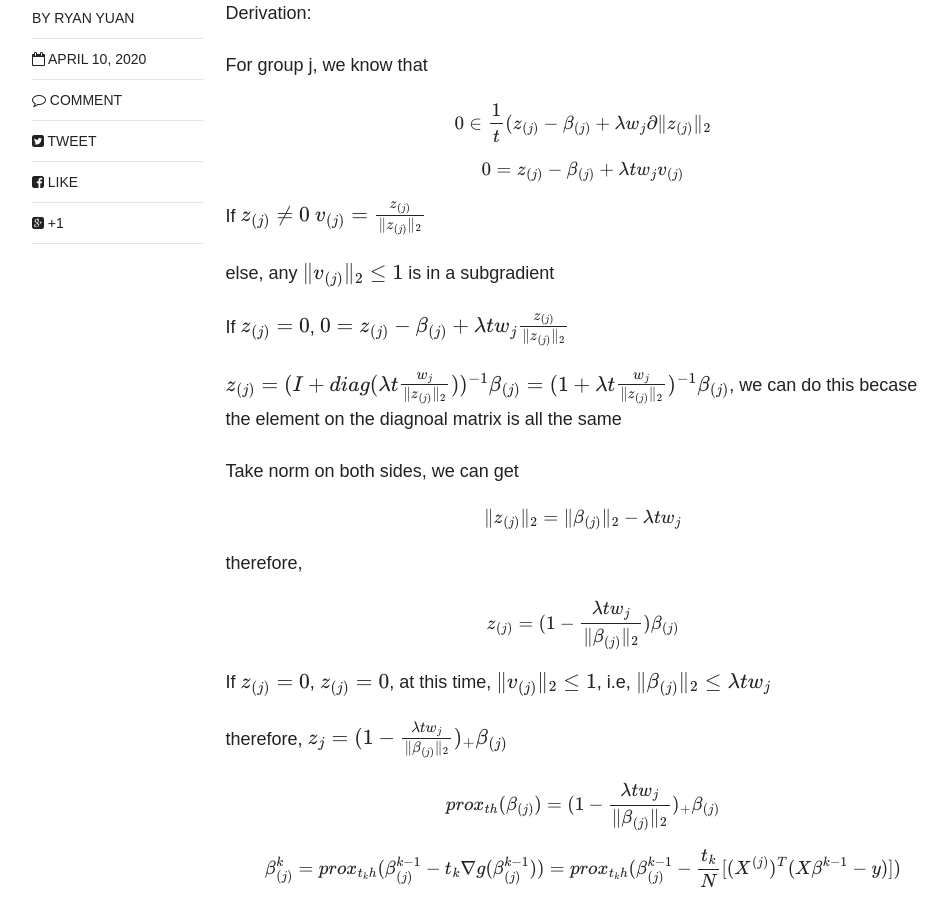
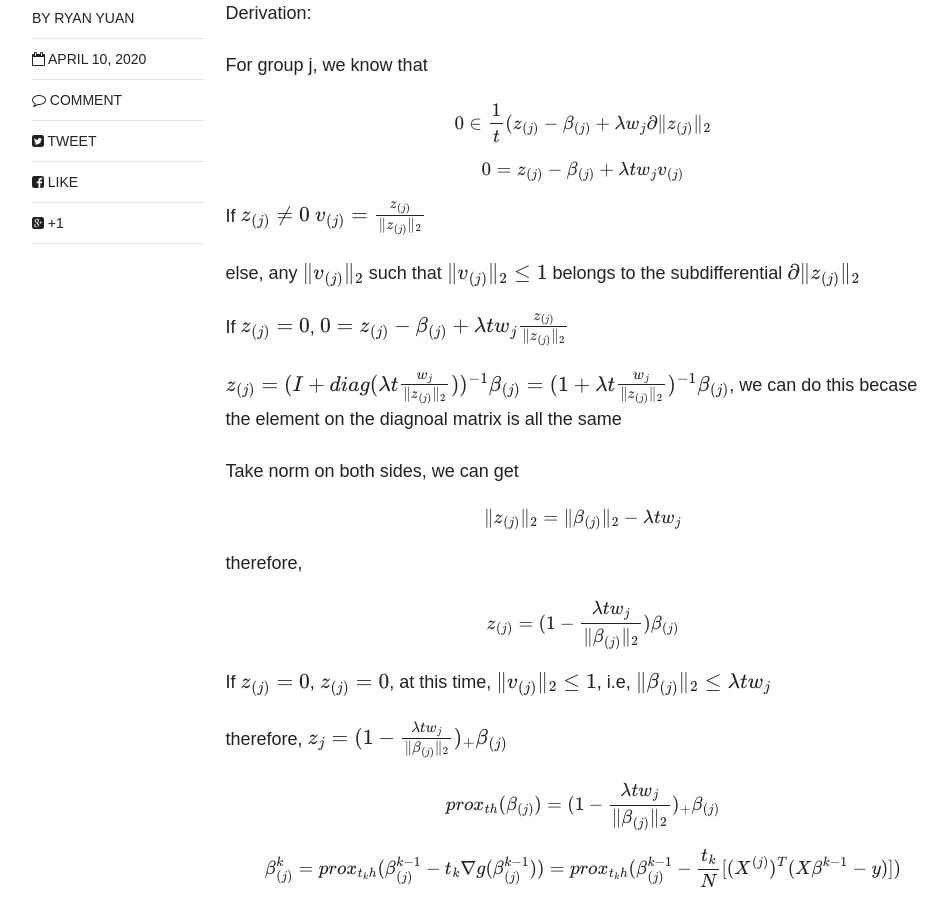
Before and after one commit to ryanyuan42/ryanyuan42.github.io, a Jekyll site: the page built from _posts/2020-04-10-group_lasso.markdown, in a window 1280 px wide and 900 px high, scrolled down 790 px. Shown: the whole window, without its empty margins (154-1102 px from the left). Built offline with Jekyll 4.4.1, drawn with Linux system fonts in a browser that asks for light colours; nearby versions of some CDN libraries; formulas are drawn with MathJax 3; comment, search, counter and statistics services are not loaded.

Commit message:
Update 2020-04-10-group_lasso.markdown

```diff
--- a/_posts/2020-04-10-group_lasso.markdown
+++ b/_posts/2020-04-10-group_lasso.markdown
@@ -27,8 +27,7 @@ $$0 = z_{(j)} - \beta_{(j)} + \lambda t w_j v_{(j)}$$
 If $$z_{(j)} \neq 0$$
 $$v_{(j)} = \frac{z_{(j)}}{\|z_{(j)}\|_2}$$
 
-else, any $$\|v_{(j)}\|_2 \leq 1 $$ is in a subgradient
-
+else, any $$\|v_{(j)}\|_2$$ such that $$\|v_{(j)}\|_2 \leq 1 $$ belongs to the subdifferential $$\partial\|z_{(j)}\|_2$$
 
 If $$z_{(j)} = 0$$,  $$0 = z_{(j)} - \beta_{(j)} + \lambda t w_j \frac{z_{(j)}}{\|z_{(j)}\|_2}$$
 
```
